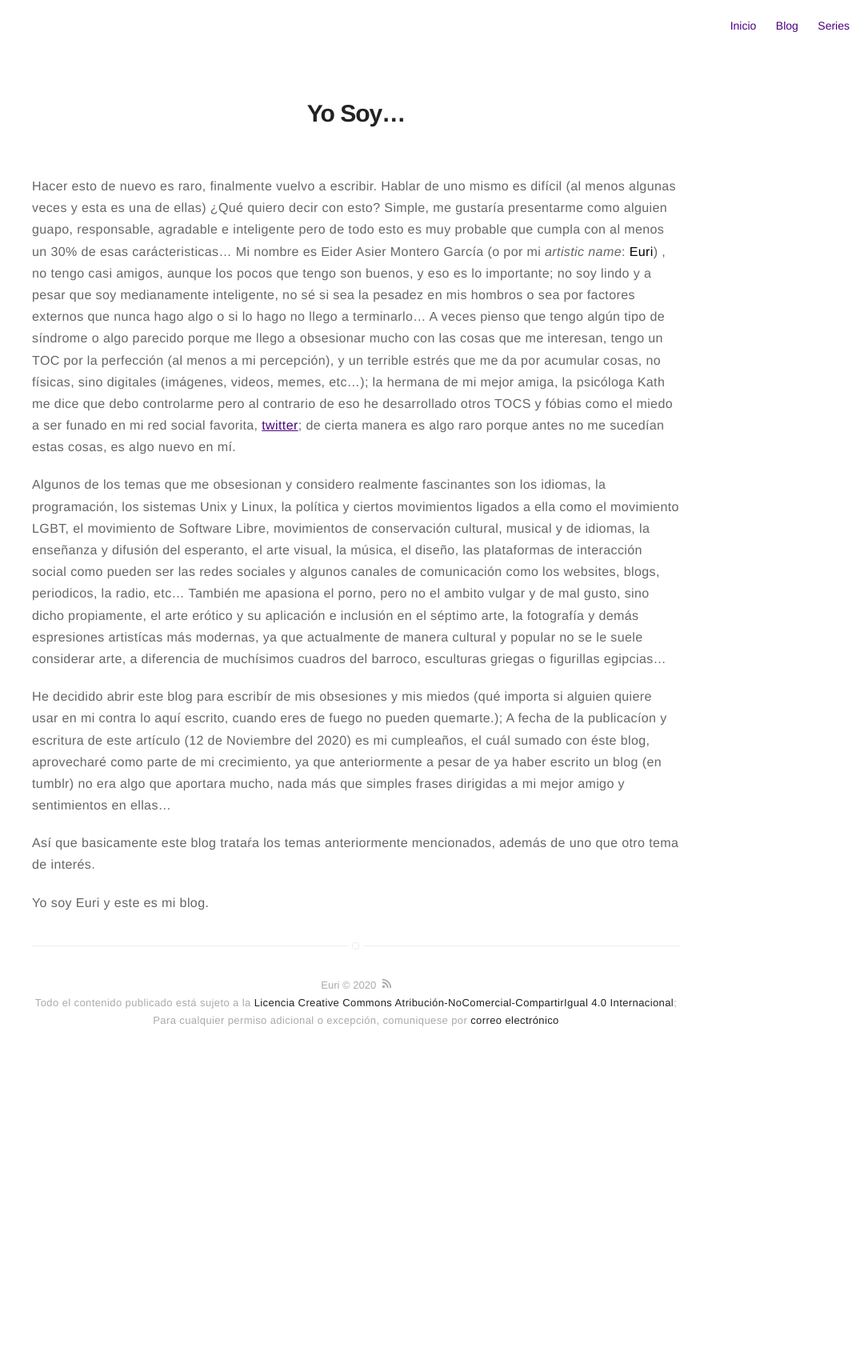
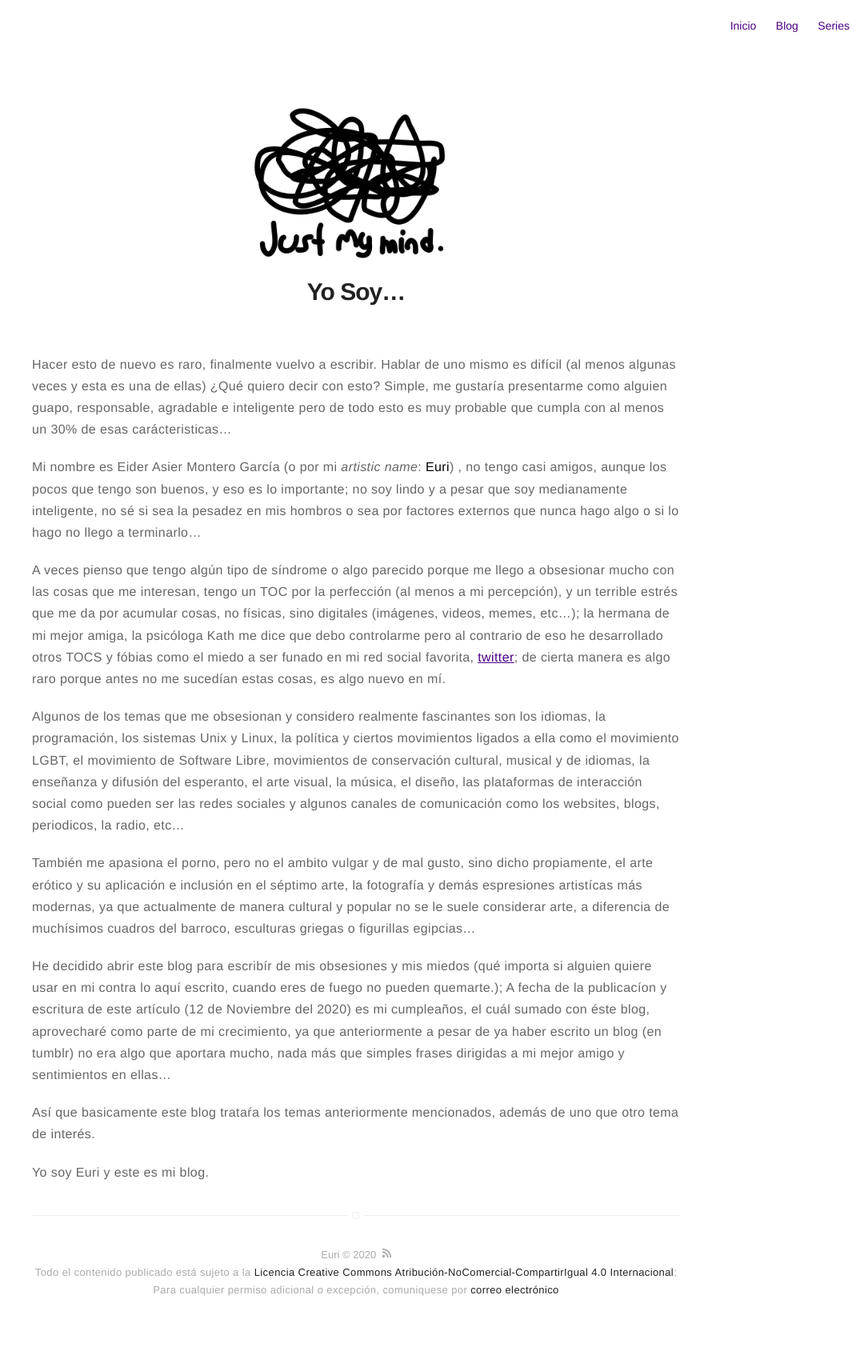
Before and after one commit to EuriNaiz/EuriWeb, a Jekyll site: the page built from yosoy.md, in a window 1280 px wide. Shown: the whole page at 80% size, without its empty margins (195-1280 px from the left). Built offline with Jekyll 4.4.1, drawn with Linux system fonts in a browser that asks for light colours; before the commit the page ends 1347 px from its top, so only the background shows below that.

Commit message:
añadido el yosoy.md e imágen

```diff
--- a/yosoy.md
+++ b/yosoy.md
@@ -3,13 +3,20 @@ title: Acerca
 layout: page
 ---
 
+![](/assets/images/justmymind.png)
+
 # Yo Soy…
 
 Hacer esto de nuevo es raro, finalmente vuelvo a escribir.
-Hablar de uno mismo es difícil (al menos algunas veces y esta es una de ellas) ¿Qué quiero decir con esto? Simple, me gustaría presentarme como alguien guapo, responsable, agradable e inteligente pero de todo esto es muy probable que cumpla con al menos un 30% de esas carácteristicas… Mi nombre es Eider Asier Montero García (o por mi _artistic name_: **Euri**) , no tengo casi amigos, aunque los pocos que tengo son buenos, y eso es lo importante; no soy lindo y a pesar que soy medianamente inteligente, no sé si sea la pesadez en mis hombros o sea por factores externos que nunca hago algo o si lo hago no llego a terminarlo…
+Hablar de uno mismo es difícil (al menos algunas veces y esta es una de ellas) ¿Qué quiero decir con esto? Simple, me gustaría presentarme como alguien guapo, responsable, agradable e inteligente pero de todo esto es muy probable que cumpla con al menos un 30% de esas carácteristicas…
+
+Mi nombre es Eider Asier Montero García (o por mi _artistic name_: **Euri**) , no tengo casi amigos, aunque los pocos que tengo son buenos, y eso es lo importante; no soy lindo y a pesar que soy medianamente inteligente, no sé si sea la pesadez en mis hombros o sea por factores externos que nunca hago algo o si lo hago no llego a terminarlo…
+
 A veces pienso que tengo algún tipo de síndrome o algo parecido porque me llego a obsesionar mucho con las cosas que me interesan, tengo un TOC por la perfección (al menos a mi percepción), y un terrible estrés que me da por acumular cosas, no físicas, sino digitales (imágenes, videos, memes, etc...); la hermana de mi mejor amiga, la psicóloga Kath me dice que debo controlarme pero al contrario de eso he desarrollado otros TOCS y fóbias como el miedo a ser funado en mi red social favorita, [twitter](https://www.twitter.com/EuriNaiz); de cierta manera es algo raro porque antes no me sucedían estas cosas, es algo nuevo en mí.
 
-Algunos de los temas que me obsesionan y considero realmente fascinantes son los idiomas, la programación, los sistemas Unix y Linux, la política y ciertos movimientos ligados a ella como el movimiento LGBT, el movimiento de Software Libre, movimientos de conservación cultural, musical y de idiomas, la enseñanza y difusión del esperanto, el arte visual, la música, el diseño, las plataformas de interacción social como pueden ser las redes sociales y algunos canales de comunicación como los websites, blogs, periodicos, la radio, etc… También me apasiona el porno, pero no el ambito vulgar y de mal gusto, sino dicho propiamente, el arte erótico y su aplicación e inclusión en el séptimo arte, la fotografía y demás espresiones artistícas más modernas, ya que actualmente de manera cultural y popular no se le suele considerar arte, a diferencia de muchísimos cuadros del barroco, esculturas griegas o figurillas egipcias…
+Algunos de los temas que me obsesionan y considero realmente fascinantes son los idiomas, la programación, los sistemas Unix y Linux, la política y ciertos movimientos ligados a ella como el movimiento LGBT, el movimiento de Software Libre, movimientos de conservación cultural, musical y de idiomas, la enseñanza y difusión del esperanto, el arte visual, la música, el diseño, las plataformas de interacción social como pueden ser las redes sociales y algunos canales de comunicación como los websites, blogs, periodicos, la radio, etc…
+
+También me apasiona el porno, pero no el ambito vulgar y de mal gusto, sino dicho propiamente, el arte erótico y su aplicación e inclusión en el séptimo arte, la fotografía y demás espresiones artistícas más modernas, ya que actualmente de manera cultural y popular no se le suele considerar arte, a diferencia de muchísimos cuadros del barroco, esculturas griegas o figurillas egipcias…
 
 He decidido abrir este blog para escribír de mis obsesiones y mis miedos (qué importa si alguien quiere usar en mi contra lo aquí escrito, cuando eres de fuego no pueden quemarte.); A fecha de la publicacíon y escritura de este artículo (12 de Noviembre del 2020) es mi cumpleaños, el cuál sumado con éste blog, aprovecharé como parte de mi crecimiento, ya que anteriormente a pesar de ya haber escrito un blog (en tumblr) no era algo que aportara mucho, nada más que simples frases dirigidas a mi mejor amigo y sentimientos en ellas…
 
```
Also changed, not shown: assets/images/james.jpg (deleted), assets/images/jekyll-logo-light-solid.png (deleted), assets/images/justmymind.png (added), assets/screen-shot.png (deleted).
